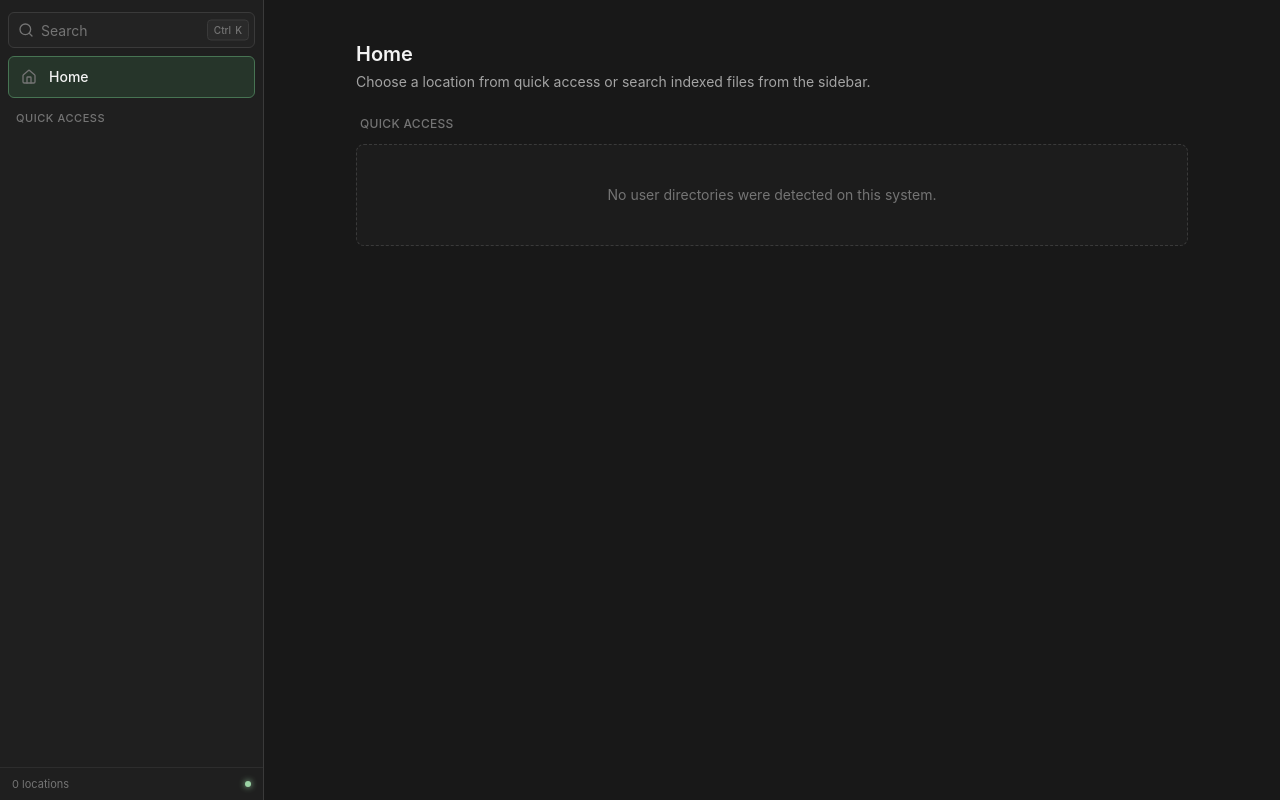
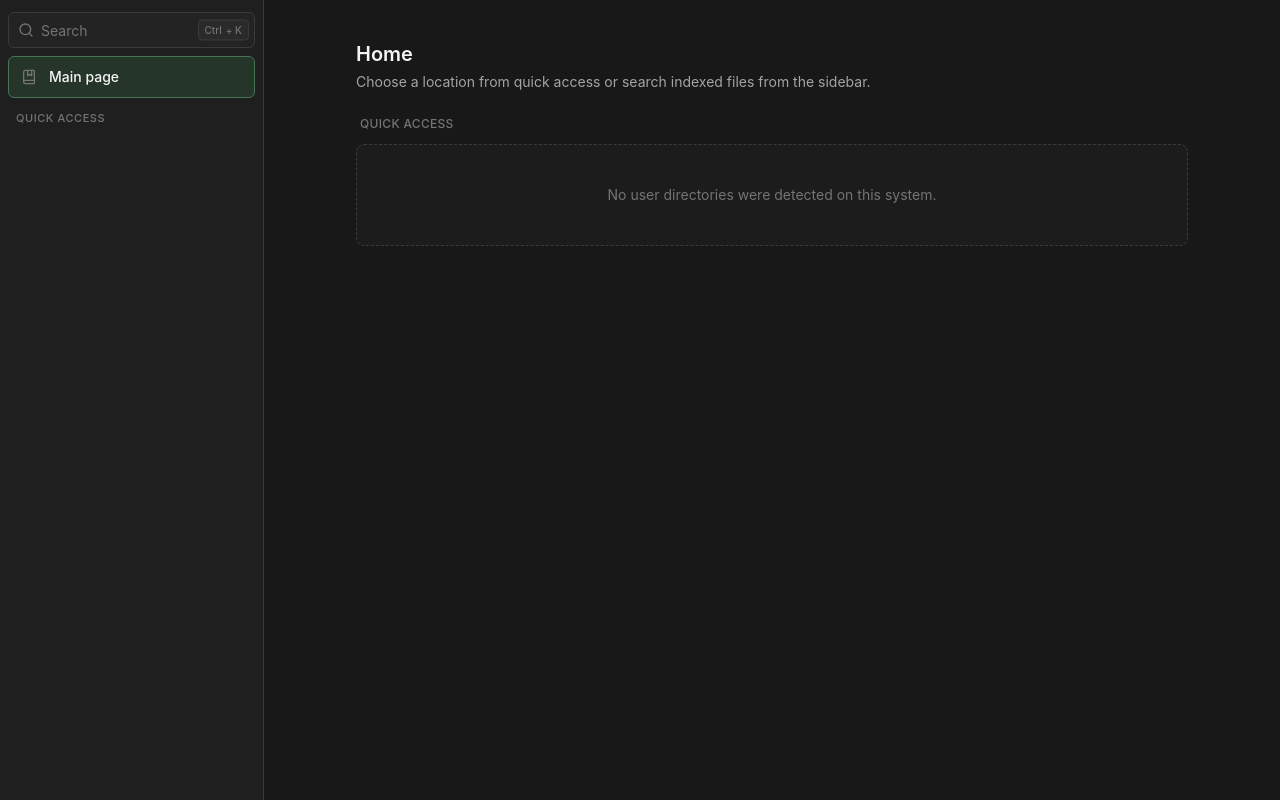
Before and after one commit to Ebassani/yafe, a React (Vite) app: page / in a window 1280 px wide. Built offline with nearby package versions, Linux system fonts and the light colour scheme.

Commit message:
Refactor Sidebar component and update styles in App.css

```diff
--- a/src/App.css
+++ b/src/App.css
@@ -55,6 +55,14 @@ body {
   box-sizing: border-box;
 }
 
+input[type="search"]::-webkit-search-cancel-button,
+input[type="search"]::-webkit-search-decoration,
+input[type="search"]::-webkit-search-results-button,
+input[type="search"]::-webkit-search-results-decoration {
+  -webkit-appearance: none;
+  appearance: none;
+}
+
 * {
   scrollbar-color: var(--color-scroll-thumb) var(--color-scroll-track);
   scrollbar-width: thin;
--- a/src/components/Sidebar.tsx
+++ b/src/components/Sidebar.tsx
@@ -1,7 +1,7 @@
 import {useResizablePanel} from "../hooks/useResizablePanel";
 import {UserDir} from "../directory";
 import {SidebarLocationItem} from "./SidebarLocationItem";
-import {Command, HomeIcon, Search, X} from "lucide-react";
+import {Command, Search, X, BookMarked} from "lucide-react";
 import {useEffect, useRef} from "react";
 
 interface Props {
@@ -86,7 +86,7 @@ export function Sidebar(
                                 ) : (
                                     <span>{shortcutModifier}</span>
                                 )}
-                                <span>K</span>
+                                <span>+ K</span>
                             </span>
                         )}
                     </div>
@@ -104,9 +104,9 @@ export function Sidebar(
                 ].join(" ")}
             >
                 <span className="flex h-6 w-6 items-center justify-center text-text-faint group-hover:text-accent-strong">
-                    <HomeIcon className="h-4 w-4"/>
+                    <BookMarked className="h-4 w-4"/>
                 </span>
-                <span className="text-sm font-medium">Home</span>
+                <span className="text-sm font-medium">Main page</span>
             </button>
 
             <div className="min-h-0 flex-1 overflow-y-auto px-2 py-2">
@@ -125,11 +125,6 @@ export function Sidebar(
                 </div>
             </div>
 
-            <div className="flex items-center justify-between border-t border-line-muted px-3 py-2 text-[11px] text-text-faint">
-                <span>{userDirs.length} locations</span>
-                <span className="flex h-1.5 w-1.5 rounded-full bg-accent-strong shadow-[0_0_6px_var(--color-accent-strong)]" title="Index ready"/>
-            </div>
-
             <div
                 {...panel.resizeHandleProps}
                 className={[
```
